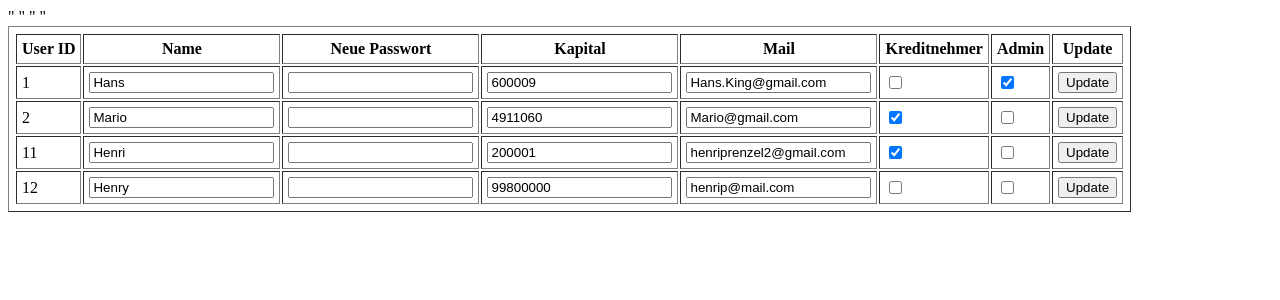
After one commit to Fang-Telekom/FOM, a PHP site: page /users.php in a window 1280 px wide. The commit adds this page. Shown: the top 300 px of the page. Run offline with PHP 8.4, Linux system fonts and the light colour scheme; data comes from the database, SQL or seed files in the repository.

Commit message:
user table in admin page

```diff
--- a/php/login/admin.php
+++ b/php/login/admin.php
@@ -8,10 +8,8 @@
     <?php include "header.php"; ?>
 </head>
 
-
-
 <body>
-
+    <?php include "users.php"; ?>
 
 </body>
 
--- /dev/null
+++ b/php/login/users.php
@@ -0,0 +1,44 @@
+<?php
+
+    //Verbindung zum MySQLDatenbankserver aufnehmen
+    $con = mysqli_connect("", "fom", "unifom"); //auch möflich: Host, Benutzer, Kennwort, DB
+
+    //Datenbank auswählen
+    mysqli_select_db($con, "uni");
+    //SQL-Abfrage ausführen
+
+    $req = (mysqli_query($con, "select * from user"));
+
+    /* Datensätze aus Ergebnis ermitteln,
+        * in Array speicher und ausgeben */
+    ?> <style> table, th, td{ padding: 5px; } </style>
+
+
+    <table border="1">
+        <tr>
+            <th> User ID</th>
+            <th> Name </th>
+            <th> Neue Passwort </th>
+            <th> Kapital </th>
+            <th> Mail </th>
+            <th> Kreditnehmer </th>
+            <th> Admin </th>
+            <th> Update </th>
+        </tr><?php
+    while ($dsatz = mysqli_fetch_assoc($req)){
+        ?><form action="updateUser.php" method="post">
+        <tr> <td> <?php echo $dsatz['id']; ?> </td>"
+        <td> <input type='text' name='name' value='<?php echo $dsatz['name']; ?>'> </td>
+        <td> <input type='text' name='pass'> </td>
+        <td> <input type='number' name='kapital' value='<?php echo $dsatz['kapital']; ?>'> </td>
+        <td> <input type='text' name='mail' value='<?php echo $dsatz['mail']; ?>'> </td>
+        <td> <input type='checkbox' name='request' <?php if($dsatz['request']) echo "checked"; ?>> </td>
+        <td> <input type='checkbox' name='admin' <?php if($dsatz['admin']) echo "checked"; ?>> </td>
+        <td><input type="submit" value="Update"></td></tr>
+        </form><?php
+    }
+    ?> <table>
+     <?php
+    // Verbindung schließen
+	mysqli_close($con);
+?>
```
